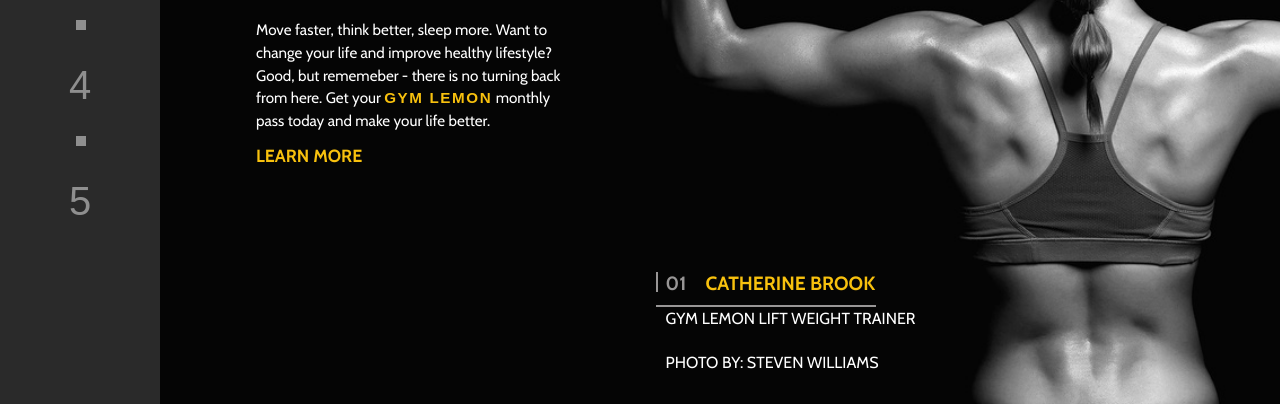
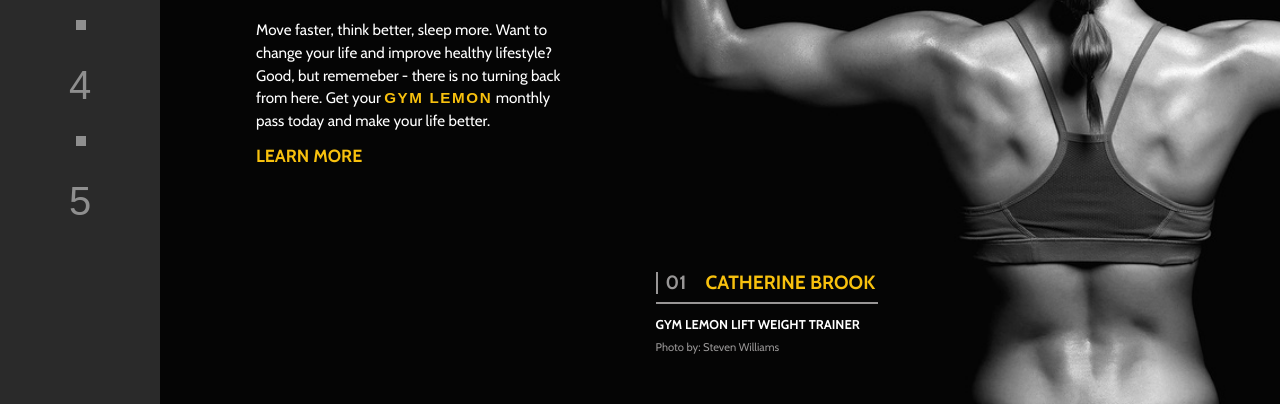
Before and after one commit to justdzasta/gym-lemon, a website built with webpack: page src/index.html in a window 1280 px wide. Shown: the part 396-800 px from the top of the page. Built offline with nearby package versions, Linux system fonts and the light colour scheme; a web font is replaced by a local one.

Commit message:
Small fixes in first slide section

```diff
--- a/src/sass/includes/_typography.scss
+++ b/src/sass/includes/_typography.scss
@@ -23,19 +23,18 @@ h2 {
 h3 {
     font-family: $cabin-font;
     text-transform: uppercase;
-        @include font(1.2rem, .75em, $yellow, 700);
+        @include font(1.2rem, .5em, $yellow, 700);
 }
 
 h4 {
     font-family: $cabin-font;
     text-transform: uppercase;
-        @include font(1rem, .75em, $white, 400);
+        @include font(.8rem, .5em, $white, 700);
 }
 
 h5, h6 {
     font-family: $cabin-font;
-    text-transform: uppercase;
-        @include font(1rem, .05em, $white, 400);
+        @include font(.7rem, .2em, $light-gray, 400);
 }
 
 p {
--- a/src/sass/sections/_first-slider-section.scss
+++ b/src/sass/sections/_first-slider-section.scss
@@ -38,7 +38,7 @@ section {
                 content: '';
                 display: block;
                 position: relative;
-                width: 220px;
+                width: 222px;
                 height: 2px;
                 background-color: $light-gray;
                 top: 15px;
@@ -54,12 +54,24 @@ section {
                     display: block;
                     position: relative;
                     width: 2px;
-                    height: 20px;
+                    height: 22px;
                     top: 16px;
                     background-color: $light-gray;
                     margin-left: -10px;
                 }
             }
         }
+
+        h4, h6 {
+            margin-left: -10px;
+        }
+
+        h4 {
+            margin-top: 33px;
+        }
+
+        h6 {
+            margin-top: 7px;
+        }
     }
 }
```
